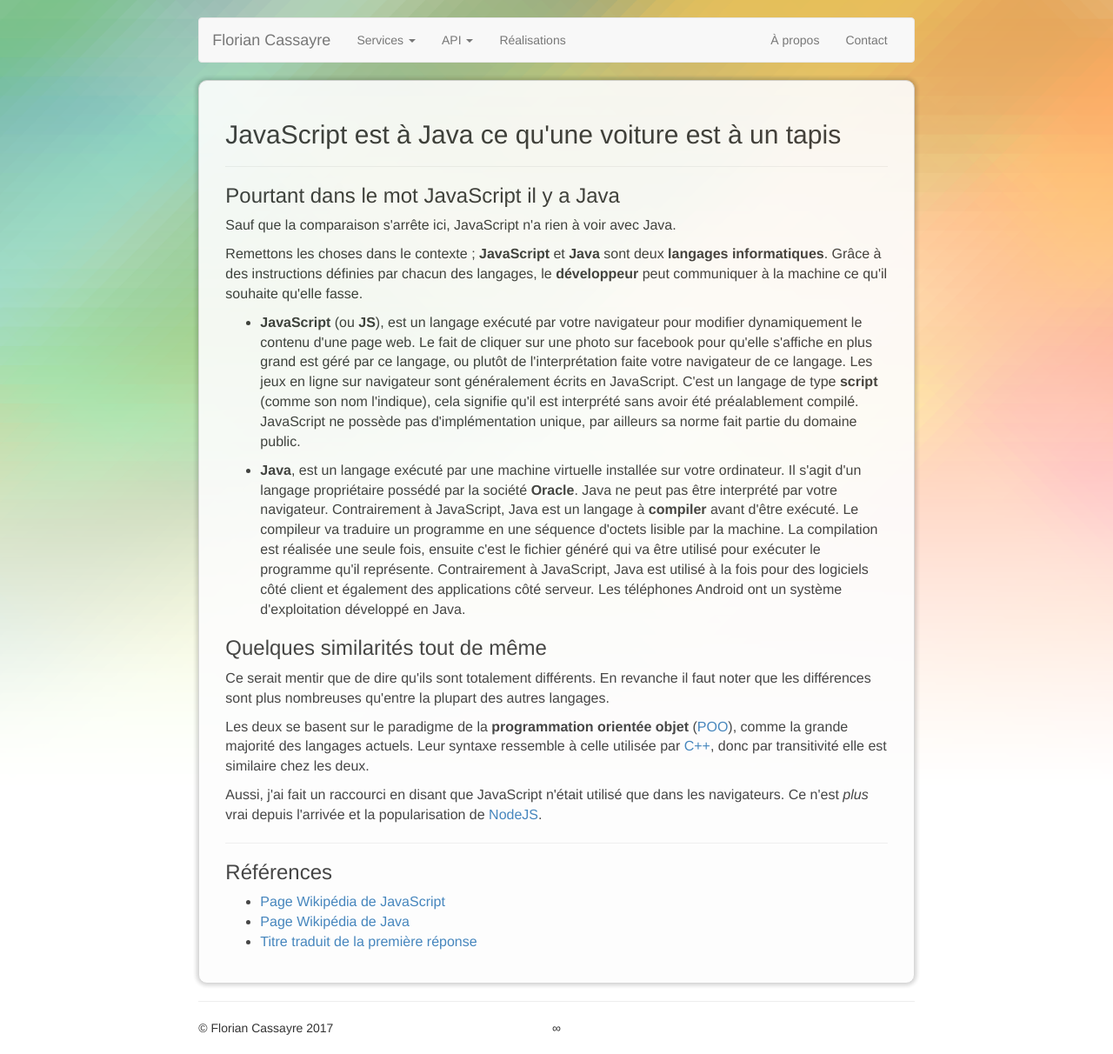
After one commit to FlorianCassayre/Website, a PHP site: template templates/articles/js.html.twig in a window 1280 px wide. The commit adds this page. Shown: the whole page at 87% size. Run offline with PHP 8.4, Linux system fonts and the light colour scheme; the template is opened without the code that fills it, so the values that code supplies are empty; some libraries are stand-ins or nearby versions.

Commit message:
Created "js" article, and small corrections.

```diff
--- a/src/FlorianCassayre/Florian/Controllers/ArticlesController.php
+++ b/src/FlorianCassayre/Florian/Controllers/ArticlesController.php
@@ -8,7 +8,8 @@ use Silex\Application;
 class ArticlesController
 {
     private static $articles = array(
-        'crypto'
+        'crypto',
+        'js'
     );
 
     public function article(Application $app, $id)
@@ -19,7 +20,8 @@ class ArticlesController
         }
         else
         {
-            return $app->abort(404);
+            $app->abort(404);
+            return null;
         }
     }
 }
--- a/templates/articles/crypto.html.twig
+++ b/templates/articles/crypto.html.twig
@@ -1,6 +1,6 @@
 {% extends 'base.html.twig' %}
 
-{% block page_title %}Cryptographie{% endblock %}
+{% block page_title %}Cryptologie{% endblock %}
 
 {% block content %}
 
--- /dev/null
+++ b/templates/articles/js.html.twig
@@ -0,0 +1,62 @@
+{% extends 'base.html.twig' %}
+
+{% block page_title %}Page sans nom{% endblock %}
+
+{% block content %}
+
+    <h2>JavaScript est à Java ce qu'une voiture est à un tapis</h2>
+
+    <hr>
+
+    <h3>Pourtant dans le mot JavaScript il y a Java</h3>
+    <p>
+        Sauf que la comparaison s'arrête ici, JavaScript n'a rien à voir avec Java.
+    </p>
+    <p>
+        Remettons les choses dans le contexte ; <strong>JavaScript</strong> et <strong>Java</strong> sont deux <strong>langages informatiques</strong>.
+        Grâce à des instructions définies par chacun des langages, le <strong>développeur</strong> peut communiquer à la machine ce qu'il souhaite qu'elle fasse.
+    </p>
+    <ul>
+        <li>
+            <p>
+                <strong>JavaScript</strong> (ou <strong>JS</strong>), est un langage exécuté par votre navigateur pour modifier dynamiquement le contenu d'une page web.
+                Le fait de cliquer sur une photo sur facebook pour qu'elle s'affiche en plus grand est géré par ce langage, ou plutôt de l'interprétation faite votre navigateur de ce langage.
+                Les jeux en ligne sur navigateur sont généralement écrits en JavaScript.
+                C'est un langage de type <strong>script</strong> (comme son nom l'indique), cela signifie qu'il est interprété sans avoir été préalablement compilé.
+                JavaScript ne possède pas d'implémentation unique, par ailleurs sa norme fait partie du domaine public.
+            </p>
+        </li>
+        <li>
+            <p>
+                <strong>Java</strong>, est un langage exécuté par une machine virtuelle installée sur votre ordinateur. Il s'agit d'un langage propriétaire possédé par la société <strong>Oracle</strong>. Java ne peut pas être interprété par votre navigateur.
+                Contrairement à JavaScript, Java est un langage à <strong>compiler</strong> avant d'être exécuté. Le compileur va traduire un programme en une séquence d'octets lisible par la machine.
+                La compilation est réalisée une seule fois, ensuite c'est le fichier généré qui va être utilisé pour exécuter le programme qu'il représente.
+                Contrairement à JavaScript, Java est utilisé à la fois pour des logiciels côté client et également des applications côté serveur.
+                Les téléphones Android ont un système d'exploitation développé en Java.
+            </p>
+        </li>
+    </ul>
+
+    <h3>Quelques similarités tout de même</h3>
+    <p>
+        Ce serait mentir que de dire qu'ils sont totalement différents.
+        En revanche il faut noter que les différences sont plus nombreuses qu'entre la plupart des autres langages.
+    </p>
+    <p>
+        Les deux se basent sur le paradigme de la <strong>programmation orientée objet</strong> (<a href="https://fr.wikipedia.org/wiki/Programmation_orient%C3%A9e_objet">POO</a>), comme la grande majorité des langages actuels.
+        Leur syntaxe ressemble à celle utilisée par <a href="https://fr.wikipedia.org/wiki/C%2B%2B">C++</a>, donc par transitivité elle est similaire chez les deux.
+    </p>
+    <p>
+        Aussi, j'ai fait un raccourci en disant que JavaScript n'était utilisé que dans les navigateurs. Ce n'est <em>plus</em> vrai depuis l'arrivée et la popularisation de <a href="https://fr.wikipedia.org/wiki/Node.js">NodeJS</a>.
+    </p>
+
+    <hr>
+
+    <h3>Références</h3>
+    <ul>
+        <li><a href="https://fr.wikipedia.org/wiki/JavaScript">Page Wikipédia de JavaScript</a></li>
+        <li><a href="https://fr.wikipedia.org/wiki/Java_(langage)">Page Wikipédia de Java</a></li>
+        <li><a href="http://stackoverflow.com/questions/245062/whats-the-difference-between-javascript-and-java">Titre traduit de la première réponse</a></li>
+    </ul>
+
+{% endblock%}
```
